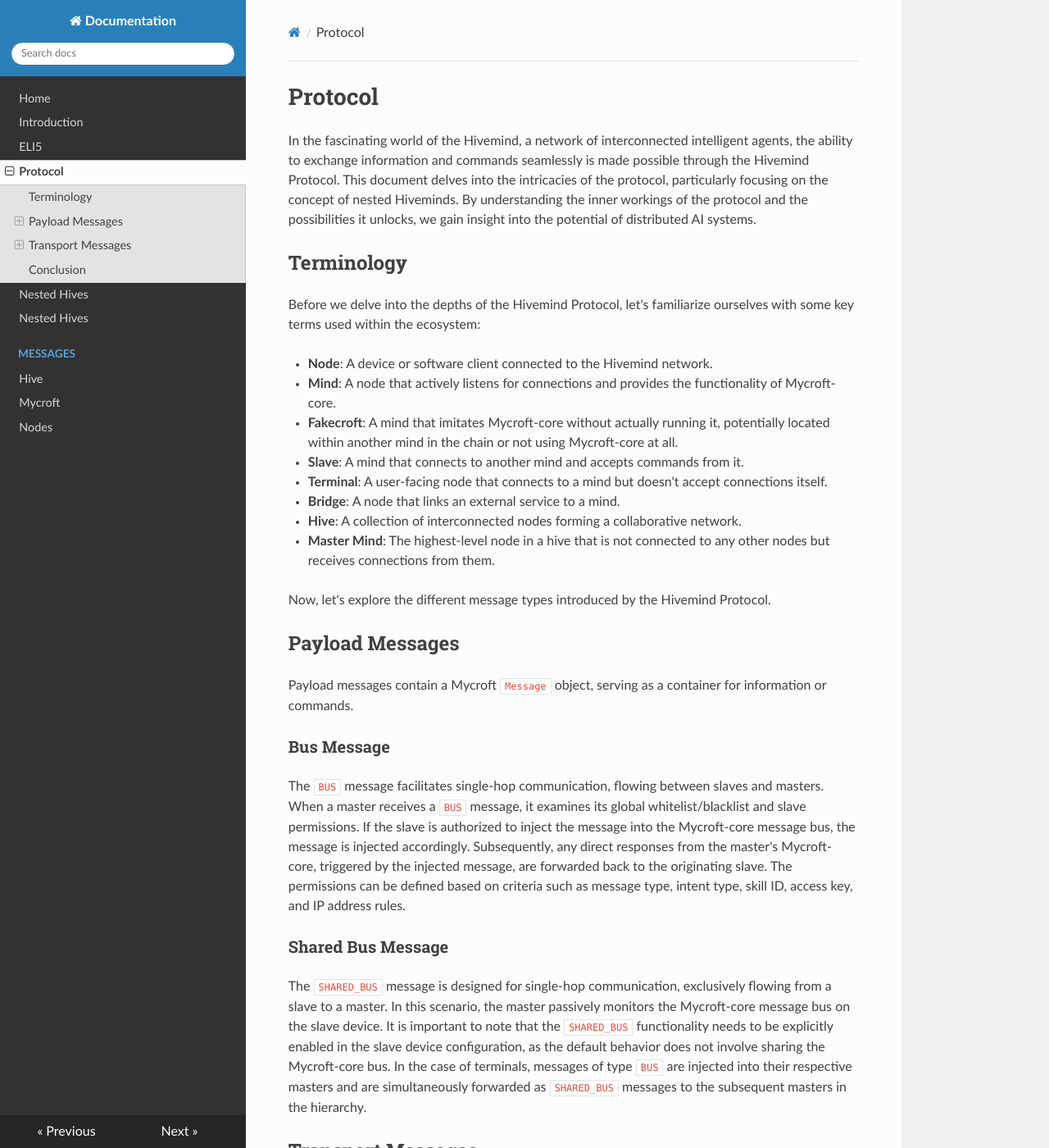
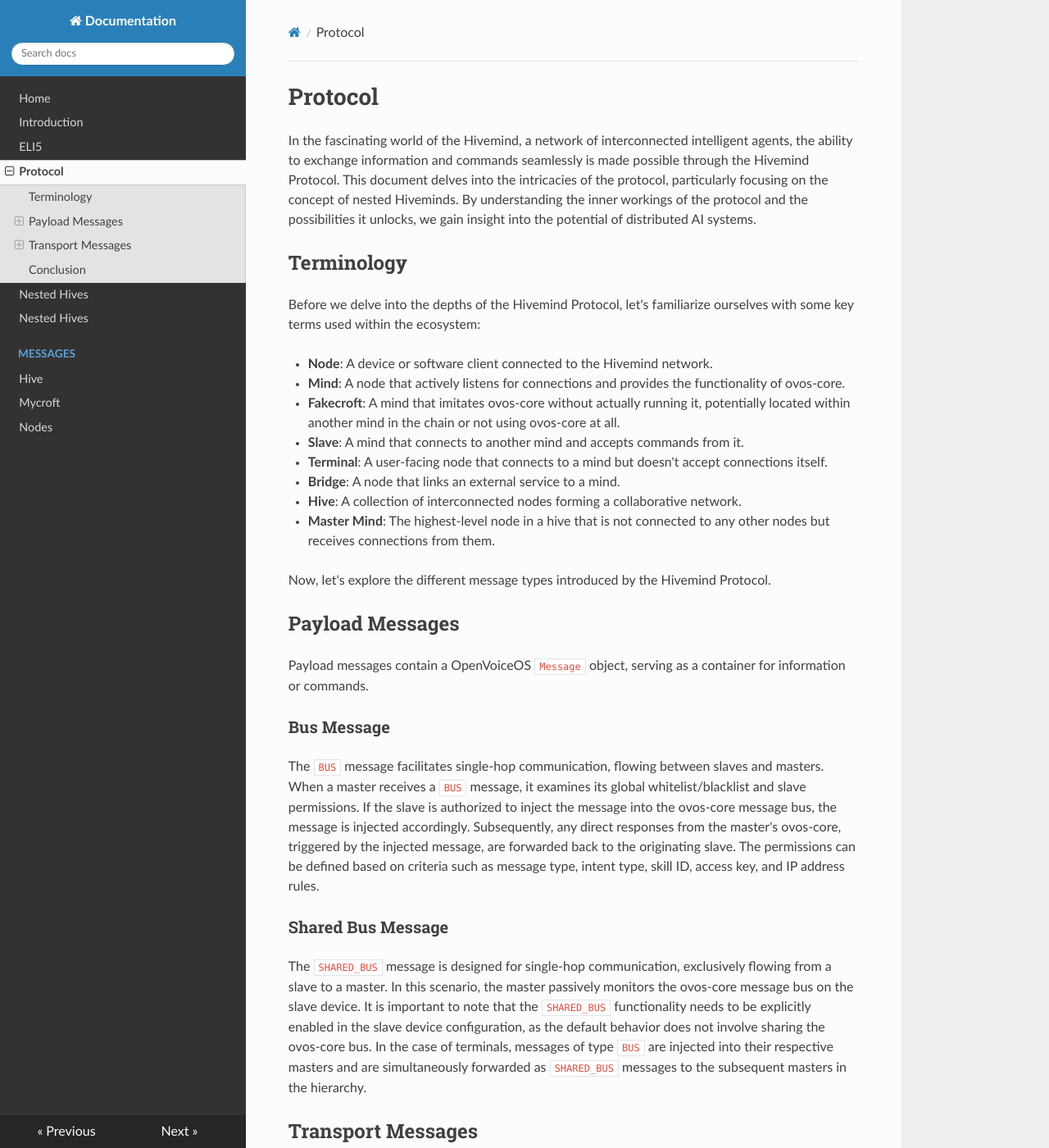
Before and after one commit to JarbasHiveMind/HiveMind-community-docs, an MkDocs documentation site: the page built from docs/protocol.md, in a window 1280 px wide and 1400 px high. Shown: the whole window at 82% size. Built offline with MkDocs 1.6.1, drawn with Linux system fonts in a browser that asks for light colours; nearby versions of some CDN libraries.

Commit message:
mycroft ovos renaming

```diff
--- a/docs/protocol.md
+++ b/docs/protocol.md
@@ -9,8 +9,8 @@ By understanding the inner workings of the protocol and the possibilities it unl
 Before we delve into the depths of the Hivemind Protocol, let's familiarize ourselves with some key terms used within the ecosystem:
 
 - **Node**: A device or software client connected to the Hivemind network.
-- **Mind**: A node that actively listens for connections and provides the functionality of Mycroft-core.
-- **Fakecroft**: A mind that imitates Mycroft-core without actually running it, potentially located within another mind in the chain or not using Mycroft-core at all.
+- **Mind**: A node that actively listens for connections and provides the functionality of ovos-core.
+- **Fakecroft**: A mind that imitates ovos-core without actually running it, potentially located within another mind in the chain or not using ovos-core at all.
 - **Slave**: A mind that connects to another mind and accepts commands from it.
 - **Terminal**: A user-facing node that connects to a mind but doesn't accept connections itself.
 - **Bridge**: A node that links an external service to a mind.
@@ -21,15 +21,15 @@ Now, let's explore the different message types introduced by the Hivemind Protoc
 
 ## Payload Messages
 
-Payload messages contain a Mycroft `Message` object, serving as a container for information or commands.
+Payload messages contain a OpenVoiceOS `Message` object, serving as a container for information or commands.
 
 ### Bus Message
 
-The `BUS` message facilitates single-hop communication, flowing between slaves and masters. When a master receives a `BUS` message, it examines its global whitelist/blacklist and slave permissions. If the slave is authorized to inject the message into the Mycroft-core message bus, the message is injected accordingly. Subsequently, any direct responses from the master's Mycroft-core, triggered by the injected message, are forwarded back to the originating slave. The permissions can be defined based on criteria such as message type, intent type, skill ID, access key, and IP address rules.
+The `BUS` message facilitates single-hop communication, flowing between slaves and masters. When a master receives a `BUS` message, it examines its global whitelist/blacklist and slave permissions. If the slave is authorized to inject the message into the ovos-core message bus, the message is injected accordingly. Subsequently, any direct responses from the master's ovos-core, triggered by the injected message, are forwarded back to the originating slave. The permissions can be defined based on criteria such as message type, intent type, skill ID, access key, and IP address rules.
 
 ### Shared Bus Message
 
-The `SHARED_BUS` message is designed for single-hop communication, exclusively flowing from a slave to a master. In this scenario, the master passively monitors the Mycroft-core message bus on the slave device. It is important to note that the `SHARED_BUS` functionality needs to be explicitly enabled in the slave device configuration, as the default behavior does not involve sharing the Mycroft-core bus. In the case of terminals, messages of type `BUS` are injected into their respective masters and are simultaneously forwarded as `SHARED_BUS` messages to the subsequent masters in the hierarchy.
+The `SHARED_BUS` message is designed for single-hop communication, exclusively flowing from a slave to a master. In this scenario, the master passively monitors the ovos-core message bus on the slave device. It is important to note that the `SHARED_BUS` functionality needs to be explicitly enabled in the slave device configuration, as the default behavior does not involve sharing the ovos-core bus. In the case of terminals, messages of type `BUS` are injected into their respective masters and are simultaneously forwarded as `SHARED_BUS` messages to the subsequent masters in the hierarchy.
 
 ## Transport Messages
 
```
Also changed, not shown: docs/index.md (+1 -1 lines), docs/introduction.md (+3 -3 lines), docs/mycroft.md (+2 -2 lines).
